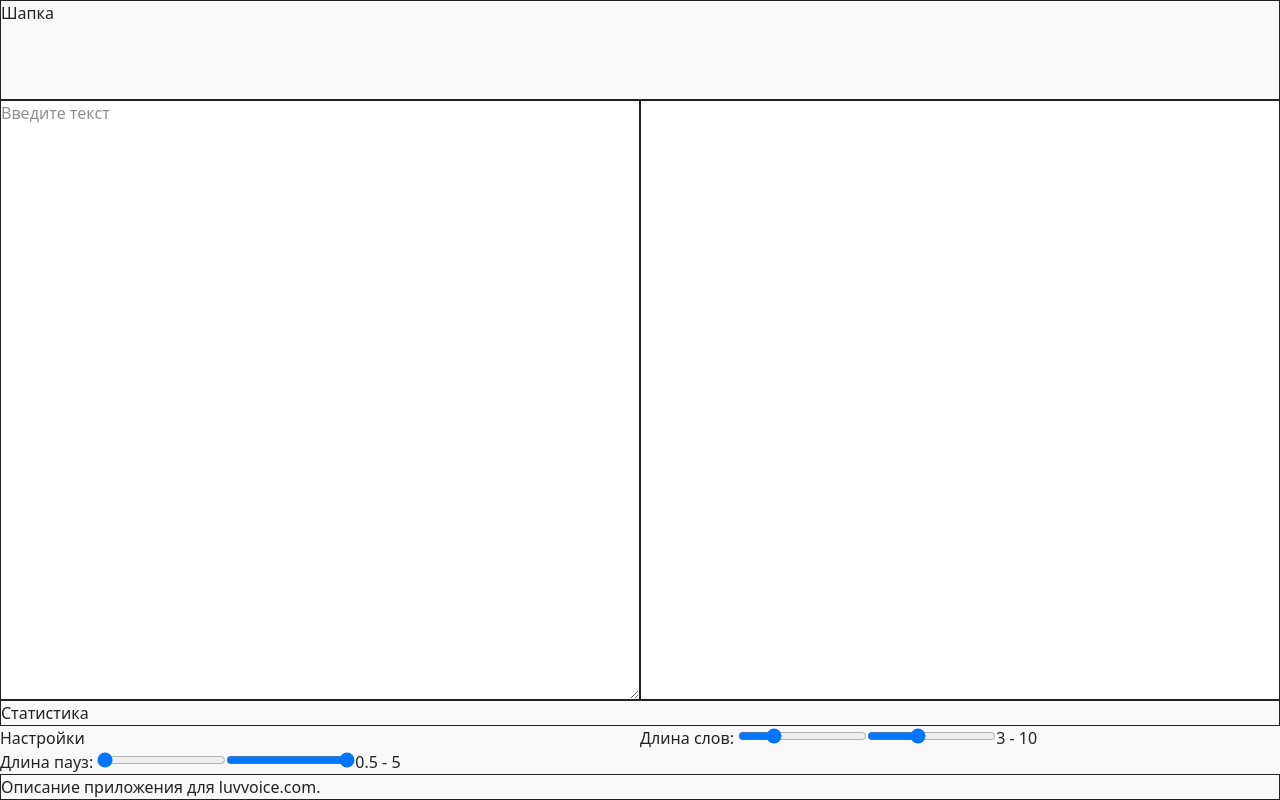
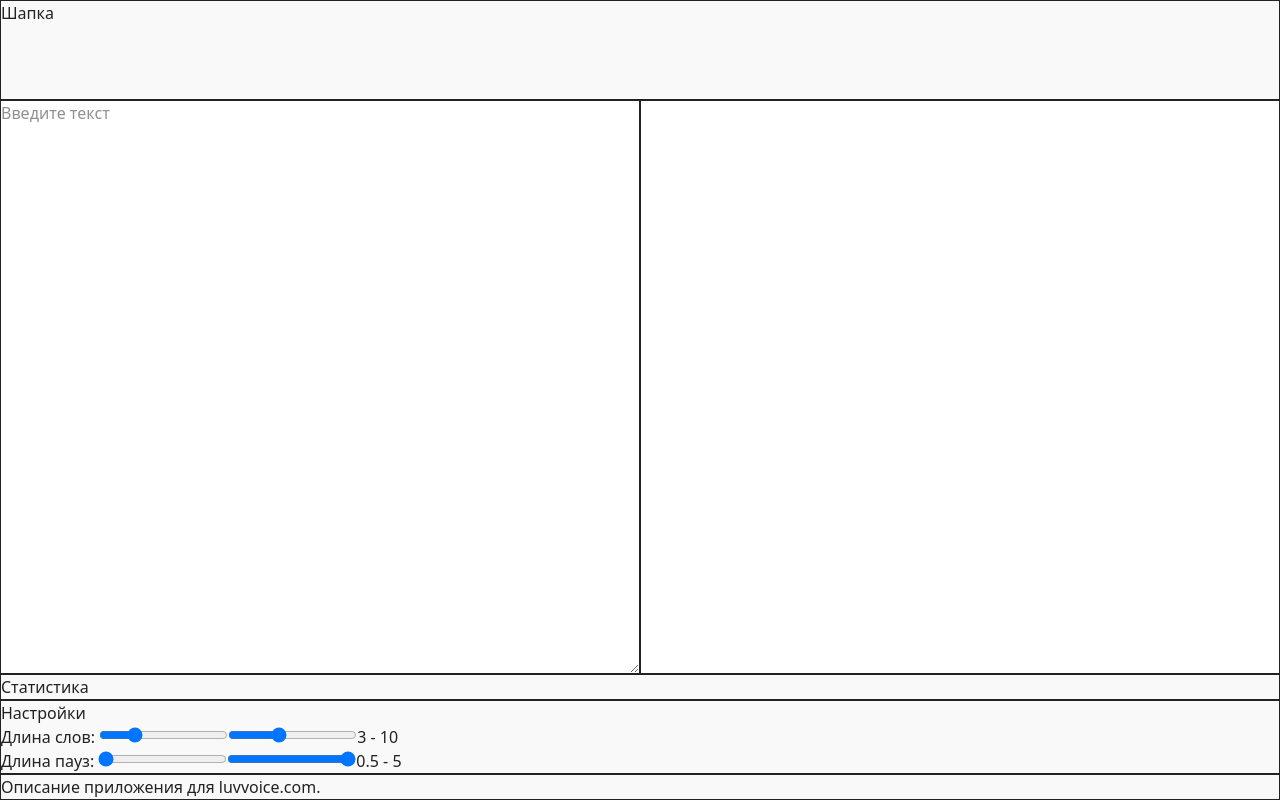
Before and after one commit to Laboratorynotices/VoiceGap, a Vue app: page / in a window 1280 px wide. Built offline with nearby package versions, Linux system fonts and the light colour scheme.

Commit message:
feat(pause-configurator): исправлена обертка и сохранены CSS-классы

```diff
--- a/src/App.vue
+++ b/src/App.vue
@@ -77,5 +77,8 @@ const outputData = computed(() => {
     :outputData="outputData"
   />
   <div class="border-1 lg:col-span-2 2xl:col-span-1">Статистика</div>
-  <PauseConfigurator v-model="config" />
+  <PauseConfigurator
+    class="border-1 lg:col-span-2 2xl:col-span-1"
+    v-model="config"
+  />
 </template>
--- a/src/components/PauseConfigurator.vue
+++ b/src/components/PauseConfigurator.vue
@@ -46,7 +46,9 @@ if (!config.value) {
 </script>
 
 <template>
+  <div>
     <h2>Настройки</h2>
+
     <div>
       <label>Длина слов: </label>
       <input
@@ -88,4 +90,5 @@ if (!config.value) {
       />
       <span>{{ pauseLength[0] }} - {{ pauseLength[1] }}</span>
     </div>
+  </div>
 </template>
```
Lines whose indentation alone changed are shown as unchanged.
